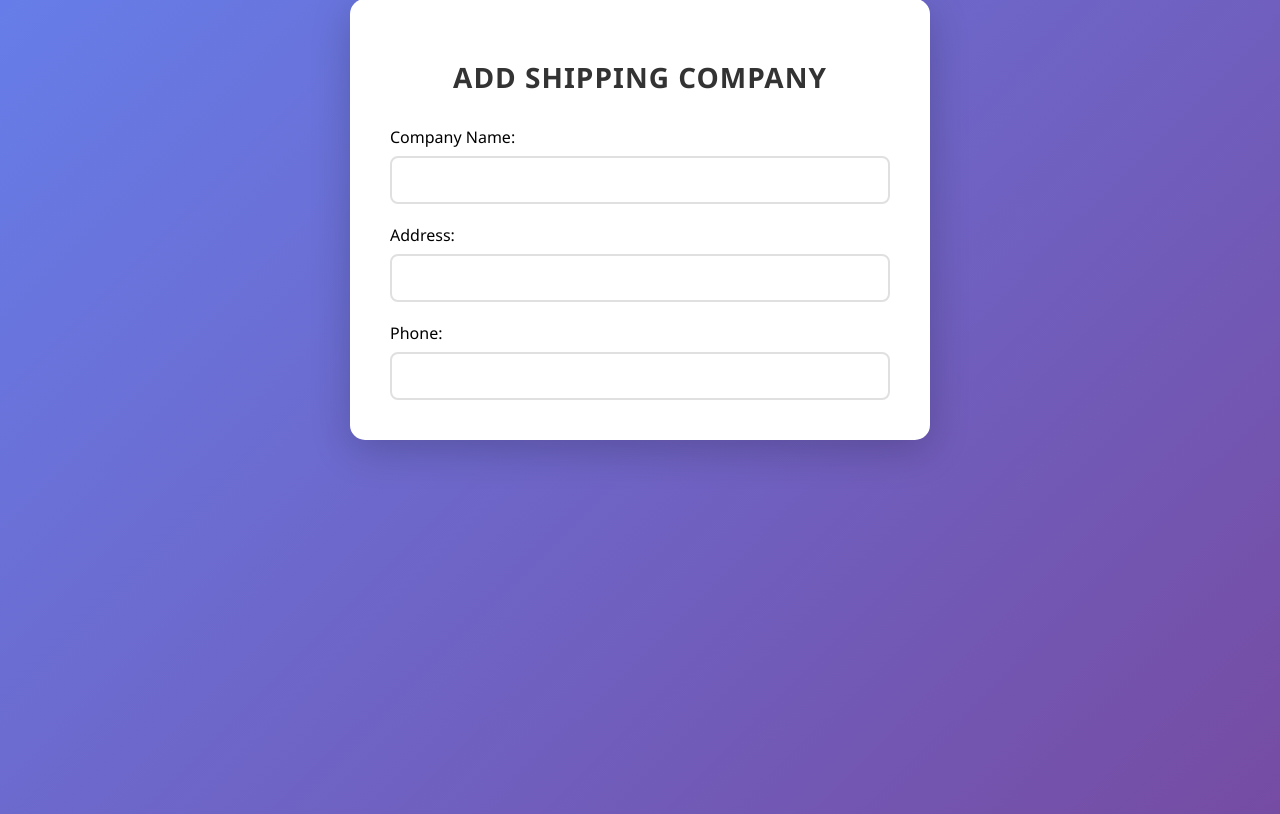
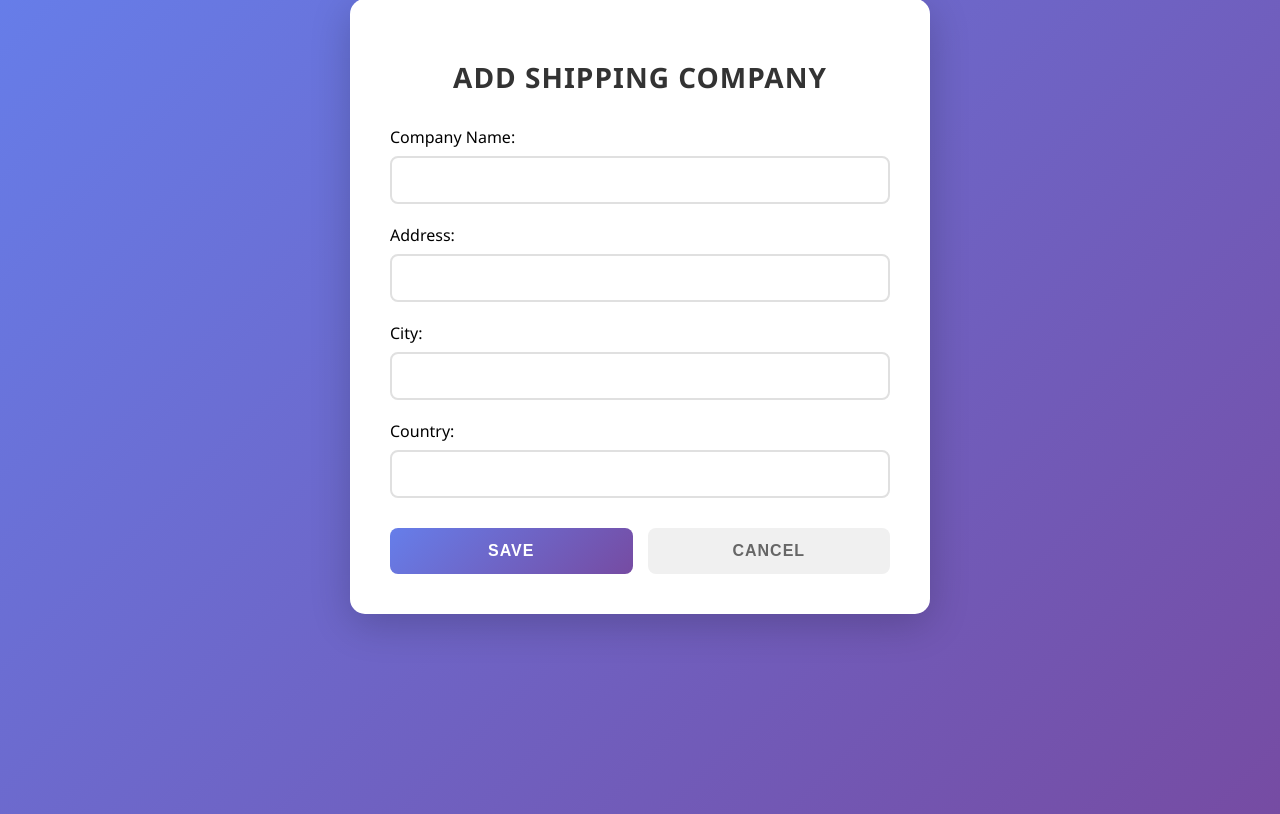
Before and after one commit to pchan132/PHP-CRUD-MySQL-LEVEL4, a PHP site: page /shippingCompany_form.php in a window 1280 px wide. Shown: the part 41-855 px from the top of the page. Run offline with PHP 8.4, Linux system fonts and the light colour scheme.

Commit message:
shippingCompany-3

```diff
--- /dev/null
+++ b/shippingCompany_delete.php
@@ -0,0 +1,6 @@
+<?php
+include 'db.php';
+$id = $_GET['id'];
+$conn->query("DELETE FROM ShippingCompany WHERE ShippingCompanyID=$id");
+header("location:shippingCompanies.php");
+exit();
--- a/shippingCompany_form.php
+++ b/shippingCompany_form.php
@@ -40,8 +40,10 @@
     <div class="form-container">
         <h1 class="form-title">
         <?php echo $shippingCompany ? "Edit Shipping Company" : "Add Shipping Company"; ?></h1>
+        <form class="product-form" method="POST" action="shippingCompany_save.php">
 
-        <form class="product-form" method="POST" action="shippingCompany_save.php">
+        <!-- input ของ id -->
+            <input type="hidden" name="ShippingCompanyID" value="<?php echo htmlspecialchars($shippingCompany['ShippingCompanyID'] ?? $old['ShippingCompanyID'] ?? ''); ?>">
 
         <!-- input ของชื่อบริษัท -->
             <div class="form-group">
@@ -65,17 +67,44 @@
                 <?php endif; ?>
             </div>
 
-            <!-- input ของเบอร์โทรศัพท์ -->
+            <!-- input ของเมือง -->
             <div class="form-group">
-                <label for="Phone">Phone:</label>
-                <input type="text" id="Phone" name="Phone" value="<?php echo htmlspecialchars($shippingCompany['Phone'] ?? $old['Phone'] ?? ''); ?>" class="form-input" required>
+                <label for="City">City:</label>
+                <input type="text" id="City" name="City" value="<?php echo htmlspecialchars($shippingCompany['City'] ?? $old['City'] ?? ''); ?>" class="form-input" required>
 
                 <!-- แสดงข้อความ error ถ้ามี -->
-                <?php if (isset($errors['Phone'])): ?>
-                    <div class="error-message"><?php echo htmlspecialchars($errors['Phone']); ?></div>
+                <?php if (isset($errors['City'])): ?>
+                    <div class="error-message"><?php echo htmlspecialchars($errors['City']); ?></div>
                 <?php endif; ?>
             </div>
 
+            <!-- input ของประเทศ -->
+            <div class="form-group">
+                <label for="Country">Country:</label>
+                <input type="text" id="Country" name="Country" value="<?php echo htmlspecialchars($shippingCompany['Country'] ?? $old['Country'] ?? ''); ?>" class="form-input" required>
+
+                <!-- แสดงข้อความ error ถ้ามี -->
+                <?php if (isset($errors['Country'])): ?>
+                    <div class="error-message"><?php echo htmlspecialchars($errors['Country']); ?></div>
+                <?php endif; ?>
+            </div>
+
+            <!-- save button -->
+            <div class="form-actions">
+                <!-- delete -->
+                <?php
+                    if ($shippingCompany != null) {
+                        echo '<a href="shippingCompany_delete.php?id=' . htmlspecialchars($shippingCompany['ShippingCompanyID']) . '" class="formDelete" onclick="return confirm(\'Are you sure you want to delete this shipping company?\')">Delete</a>';
+                    }
+                ?>
+                <button type="submit" class="form-submit">
+                    Save
+                </button>
+
+                <button type="button" class="form-cancel" onclick="window.location.href='shippingCompanies.php'">
+                    Cancel
+                </button>
+            </div>
         </form>
     </div>
 </body>
```
